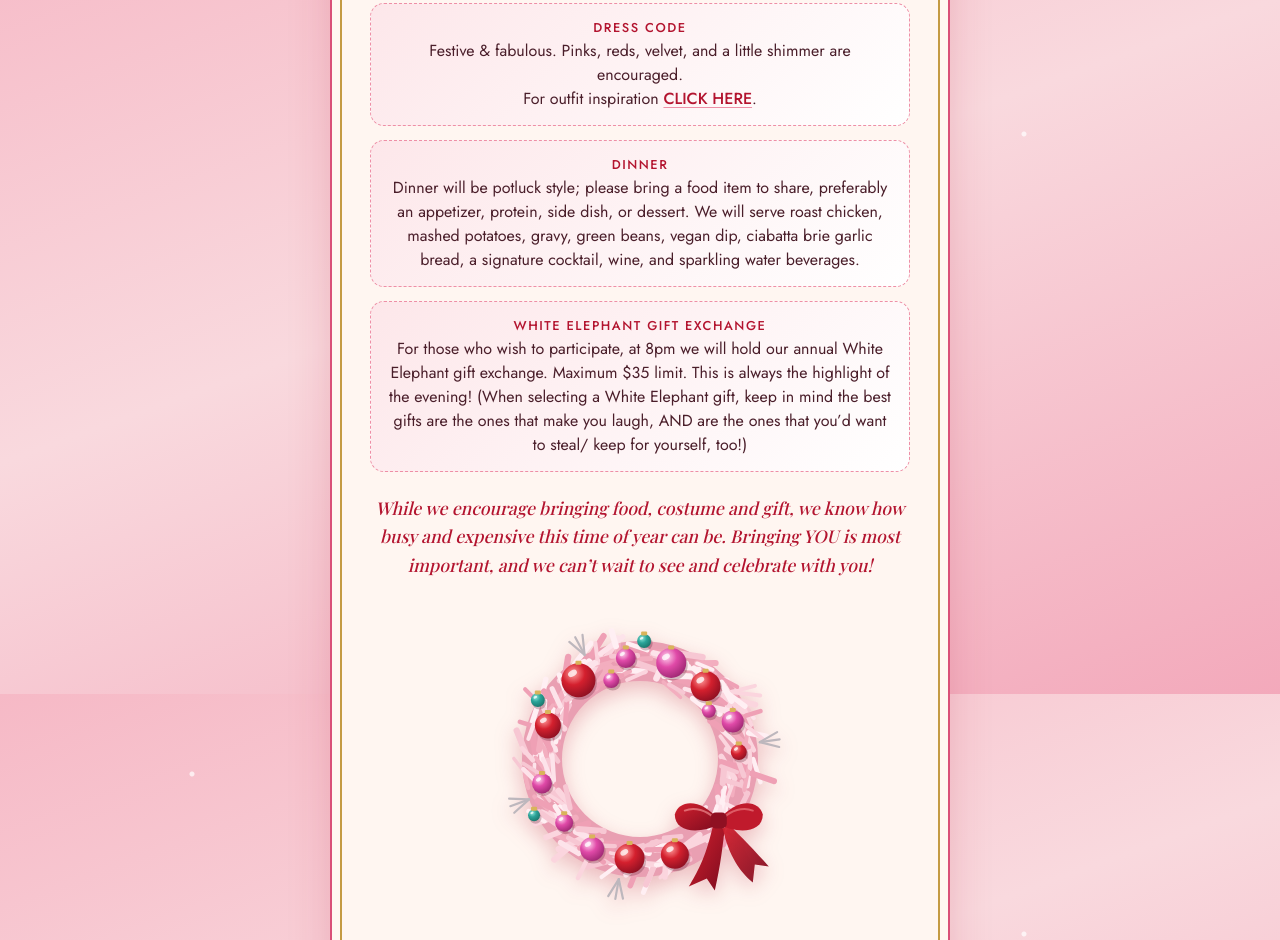
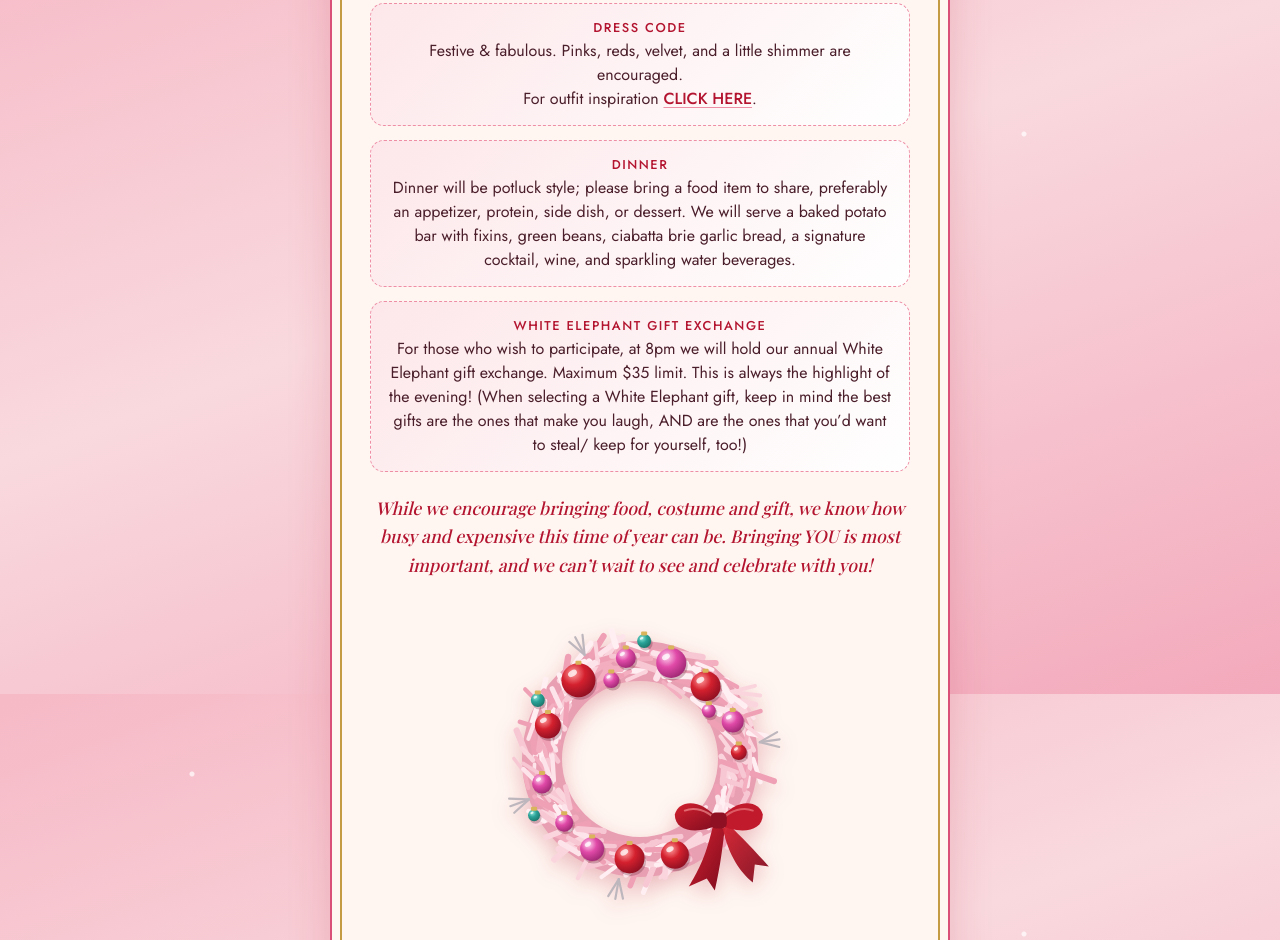
Before and after one commit to jeffwithajeee/Bachelder-Christmas-Party-2026, a plain HTML site: page index.html in a window 1280 px wide. Shown: the part 906-1846 px from the top of the page. Drawn offline with nearby package versions, Linux system fonts and the light colour scheme; a web font is replaced by a local one.

Commit message:
Update index.html

```diff
--- a/index.html
+++ b/index.html
@@ -120,7 +120,7 @@
 
     <div class="dress">
       <b>Dinner</b>
-      Dinner will be potluck style; please bring a food item to share, preferably an appetizer, protein, side dish, or dessert. We will serve roast chicken, mashed potatoes, gravy, green beans, vegan dip, ciabatta brie garlic bread, a signature cocktail, wine, and sparkling water beverages.
+      Dinner will be potluck style; please bring a food item to share, preferably an appetizer, protein, side dish, or dessert. We will serve a baked potato bar with fixins, green beans, ciabatta brie garlic bread, a signature cocktail, wine, and sparkling water beverages.
     </div>
 
     <div class="dress">
```
